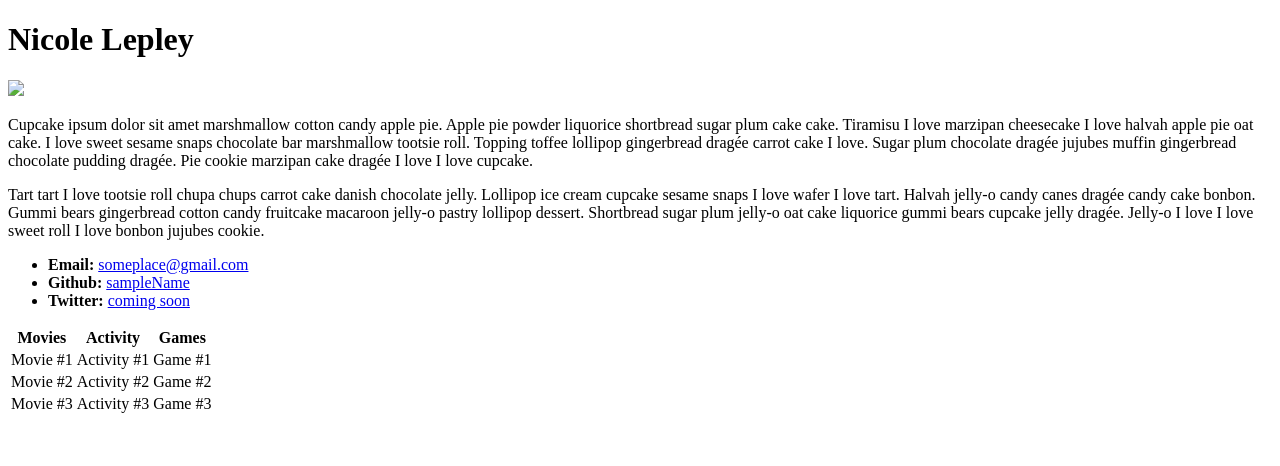
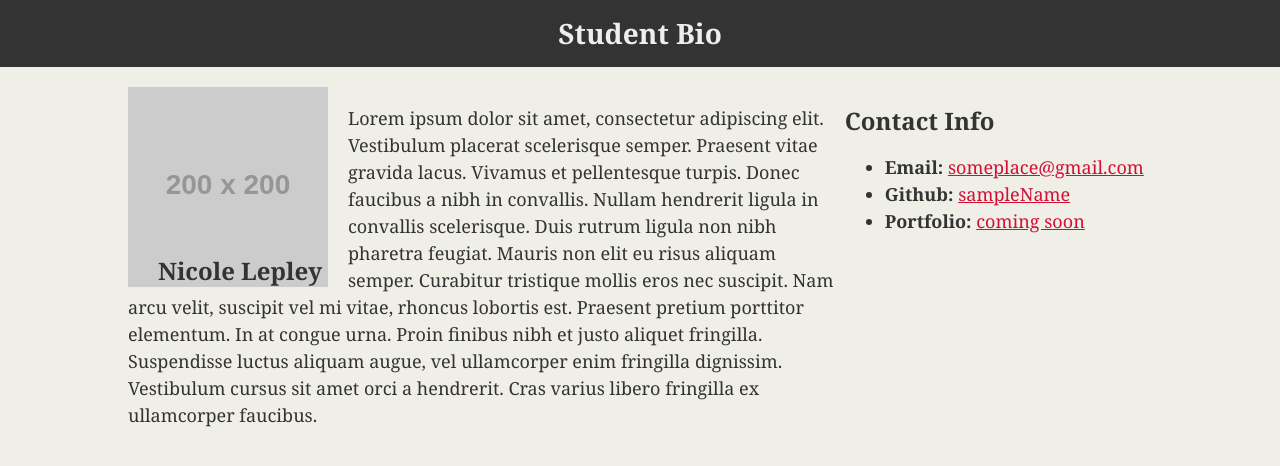
Before and after one commit to nlepley1230/nlepley1230.github.io, a plain HTML site: page index.html in a window 1280 px wide. Drawn offline with Linux system fonts and the light colour scheme; placeholder pictures from the web are drawn by us.

Commit message:
Added style file.

```diff
--- a/index.html
+++ b/index.html
@@ -3,42 +3,38 @@
 <head>
   <meta charset="UTF-8">
   <title>Activity 1: Basic HTML Bio</title>
+
+  <!-- This line is money! It points your HTML to the CSS file. -->
+  <!-- Notice the "relative" pathway? It matches a file inside our current directory's "assets" folder. Open it to see our style rules. -->
+  <link rel="stylesheet" type="text/css" href="style.css">
+
 </head>
 
 <body>
 
-  <h1>Nicole Lepley</h1>
+  <header>
+    <h1>Student Bio</h1>
+  </header>
 
-  <img src= alt="Your Name">
+  <main class="container">
+    <section id="main-bio">
+      <section id="figure">
+        <h2 id="bio-name">Nicole Lepley</h2>
+        <img id="bio-image" src="https://placehold.it/200x200" alt="Nicole Lepley">
+      </section>
+      <p>Lorem ipsum dolor sit amet, consectetur adipiscing elit. Vestibulum placerat scelerisque semper. Praesent vitae gravida lacus. Vivamus et pellentesque turpis. Donec faucibus a nibh in convallis. Nullam hendrerit ligula in convallis scelerisque. Duis rutrum ligula non nibh pharetra feugiat. Mauris non elit eu risus aliquam semper. Curabitur tristique mollis eros nec suscipit. Nam arcu velit, suscipit vel mi vitae, rhoncus lobortis est. Praesent pretium porttitor elementum. In at congue urna. Proin finibus nibh et justo aliquet fringilla. Suspendisse luctus aliquam augue, vel ullamcorper enim fringilla dignissim. Vestibulum cursus sit amet orci a hendrerit. Cras varius libero fringilla ex ullamcorper faucibus.</a></p>
+    </section>
 
-  <p>Cupcake ipsum dolor sit amet marshmallow cotton candy apple pie. Apple pie powder liquorice shortbread sugar plum cake cake. Tiramisu I love marzipan cheesecake I love halvah apple pie oat cake. I love sweet sesame snaps chocolate bar marshmallow tootsie roll. Topping toffee lollipop gingerbread dragée carrot cake I love. Sugar plum chocolate dragée jujubes muffin gingerbread chocolate pudding dragée. Pie cookie marzipan cake dragée I love I love cupcake.</p>
-  <p>Tart tart I love tootsie roll chupa chups carrot cake danish chocolate jelly. Lollipop ice cream cupcake sesame snaps I love wafer I love tart. Halvah jelly-o candy canes dragée candy cake bonbon. Gummi bears gingerbread cotton candy fruitcake macaroon jelly-o pastry lollipop dessert. Shortbread sugar plum jelly-o oat cake liquorice gummi bears cupcake jelly dragée. Jelly-o I love I love sweet roll I love bonbon jujubes cookie.</p>
+    <aside id="contact-info">
+      <h2>Contact Info</h2>
+      <ul>
+        <li><strong>Email:</strong> <a href="#">someplace@gmail.com</a></li>
+        <li><strong>Github:</strong> <a href="#">sampleName</a></li>
+        <li><strong>Portfolio:</strong> <a href="#">coming soon</a></li>
+      </ul>
+    </aside>
+  </main>
 
-  <ul>
-    <li><strong>Email:</strong> <a href="#">someplace@gmail.com</a></li>
-    <li><strong>Github:</strong> <a href="#">sampleName</a></li>
-    <li><strong>Twitter:</strong> <a href="#">coming soon</a></li>
-  </ul>
+</body>
 
-  <table>
-    <tr>
-      <th>Movies</th>
-      <th>Activity</th>
-      <th>Games</th>
-    </tr>
-    <tr>
-      <td>Movie #1</td>
-      <td>Activity #1</td>
-      <td>Game #1</td>
-    </tr>
-    <tr>
-      <td>Movie #2</td>
-      <td>Activity #2</td>
-      <td>Game #2</td>
-    </tr>
-    <tr>
-      <td>Movie #3</td>
-      <td>Activity #3</td>
-      <td>Game #3</td>
-    </tr>
-  </table>
+</html>
--- /dev/null
+++ b/style.css
@@ -0,0 +1,72 @@
+/*
+ First External CSS Stylesheet
+ */
+
+/* Styling for HTML elements */
+body {
+    padding: 0;
+    margin: 0;
+    font-family: Georgia, "Times New Roman", Times, serif;
+    font-size: 18px;
+    line-height: 150%;
+    color: #333;
+    background: #efeee7;
+  }
+
+  header {
+    background: #333;
+  }
+
+  h1 {
+    padding: 20px 0;
+    margin: 0;
+    margin-bottom: 20px;
+    font-size: 28px;
+    color: #eee;
+    text-align: center;
+  }
+
+  h2 {
+    font-size: 24px;
+  }
+
+  a {
+    color: #d21034;
+  }
+
+  /* Selecting elements by class */
+  .container {
+    width: 1024px;
+    margin: 0 auto;
+  }
+
+  /* Selecting elements by ID */
+  #main-bio,
+  #contact-info,
+  #bio-image {
+    float: left;
+  }
+
+  #figure {
+    position: relative;
+  }
+
+  #bio-name {
+    position: absolute;
+    top: 150px;
+    left: 30px;
+  }
+
+  #main-bio {
+    width: 70%;
+  }
+
+  #contact-info {
+    width: 30%;
+  }
+
+  #bio-image {
+    width: 200px;
+    height: 200px;
+    margin-right: 20px;
+  }
```
